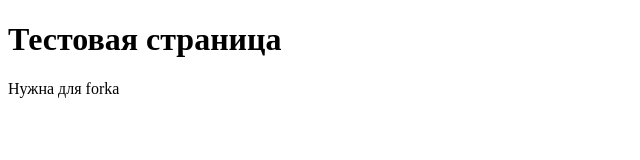
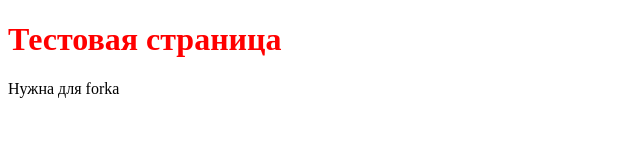
Before and after one commit to DmitriySoshnikov/test-pull, a plain HTML site: page index.html in a window 1280 px wide. Shown: the whole page, without its empty margins (0-640 px from the left). Drawn offline with Linux system fonts and the light colour scheme.

Commit message:
Add style

```diff
--- a/index.html
+++ b/index.html
@@ -6,10 +6,11 @@
     <meta http-equiv="X-UA-Compatible" content="IE=edge">
     <meta name="viewport" content="width=device-width, initial-scale=1.0">
     <title>Document</title>
+    <link rel="stylesheet" href="style.css">
 </head>
 
 <body>
-    <h1>Тестовая страница</h1>
+    <h1 class="head">Тестовая страница</h1>
     <p>Нужна для forka</p>
 </body>
 
--- /dev/null
+++ b/style.css
@@ -0,0 +1,3 @@
+.head {
+    color: red;
+}
```
